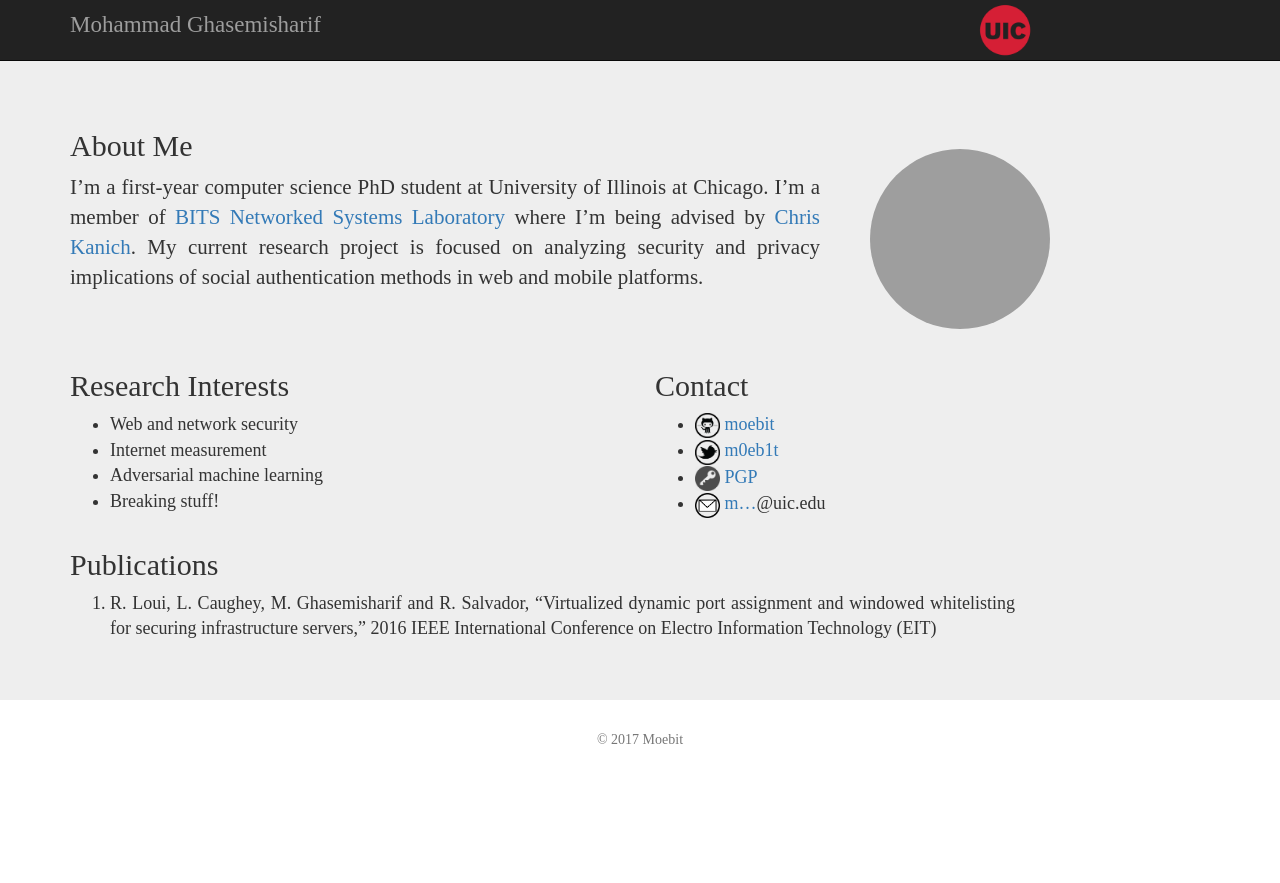
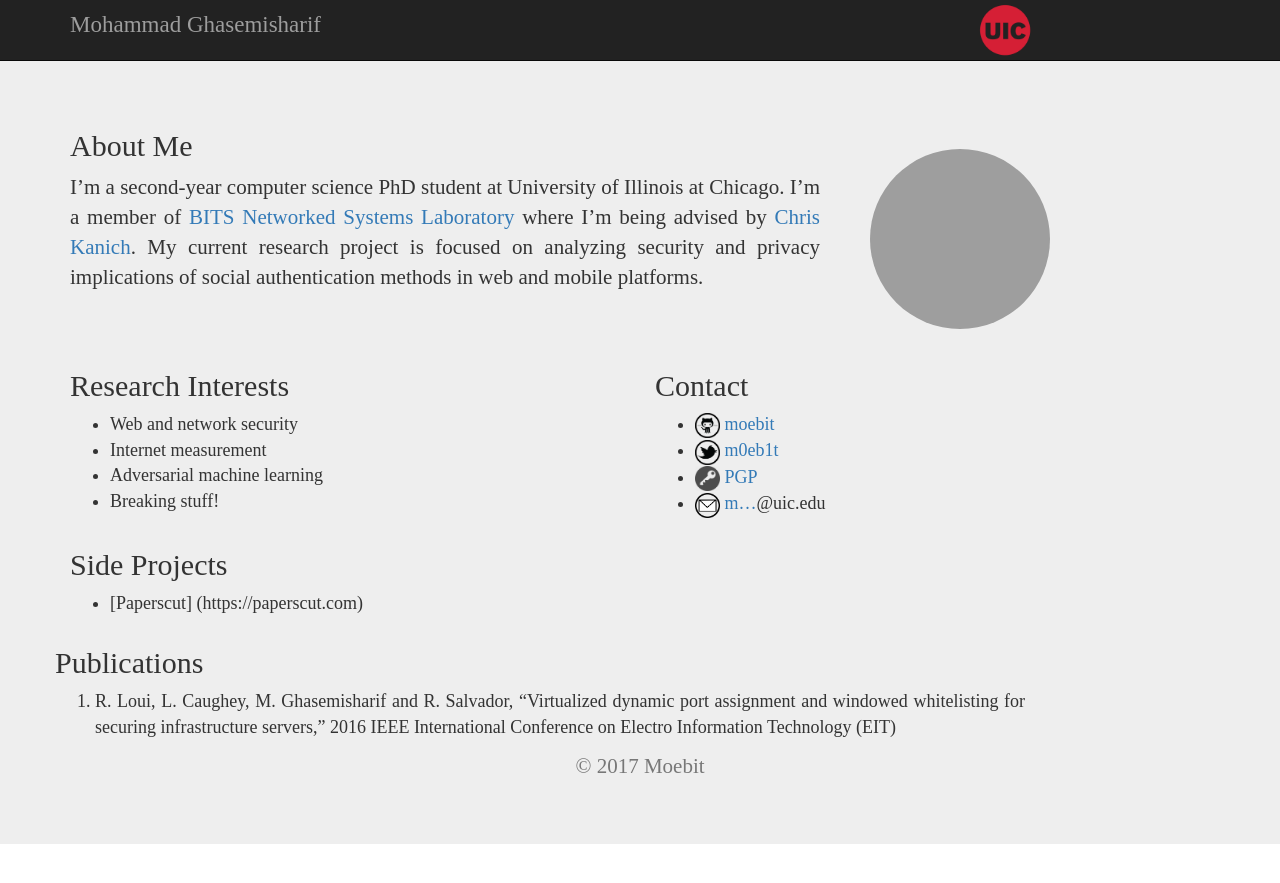
Before and after one commit to moebit/uic-website, a Jekyll site: the page built from index.html, in a window 1280 px wide. Shown: the top 883 px of the page. Built offline with Jekyll 4.4.1, drawn with Linux system fonts in a browser that asks for light colours; some web fonts are replaced; Markdown is read by kramdown in place of the engine named in the settings; grey boxes are pictures that could not be loaded.

Commit message:
:memo: some updates

```diff
--- a/_includes/about.md
+++ b/_includes/about.md
@@ -1,3 +1,3 @@
 
 
-I'm a first-year computer science PhD student at University of Illinois at Chicago. I'm a member of [BITS Networked Systems Laboratory](https://www.cs.uic.edu/bin/view/Bits/) where I'm being advised by [Chris Kanich](https://www.cs.uic.edu/~ckanich/). My current research project is focused on analyzing security and privacy implications of social authentication methods in web and mobile platforms.
+I'm a second-year computer science PhD student at University of Illinois at Chicago. I'm a member of [BITS Networked Systems Laboratory](https://www.cs.uic.edu/bin/view/Bits/) where I'm being advised by [Chris Kanich](https://www.cs.uic.edu/~ckanich/). My current research project is focused on analyzing security and privacy implications of social authentication methods in web and mobile platforms.
--- /dev/null
+++ b/_includes/sideprojects.md
@@ -0,0 +1 @@
+- [Paperscut] (https://paperscut.com)
--- a/index.html
+++ b/index.html
@@ -29,6 +29,12 @@ frequency: weekly
 		</div>
 	</div>
 	<div class="row">
+		<div class="col-md-6">
+		<h2> Side Projects </h2>
+			{% capture sideprojects %}{% include sideprojects.md %}{% endcapture %}
+			{{ sideprojects | markdownify }}
+	</div>
+	<div class="row">
 
 		<div class="col-md-10">
 			<h2>Publications</h2>
```
Also changed, not shown: 1 other file.
